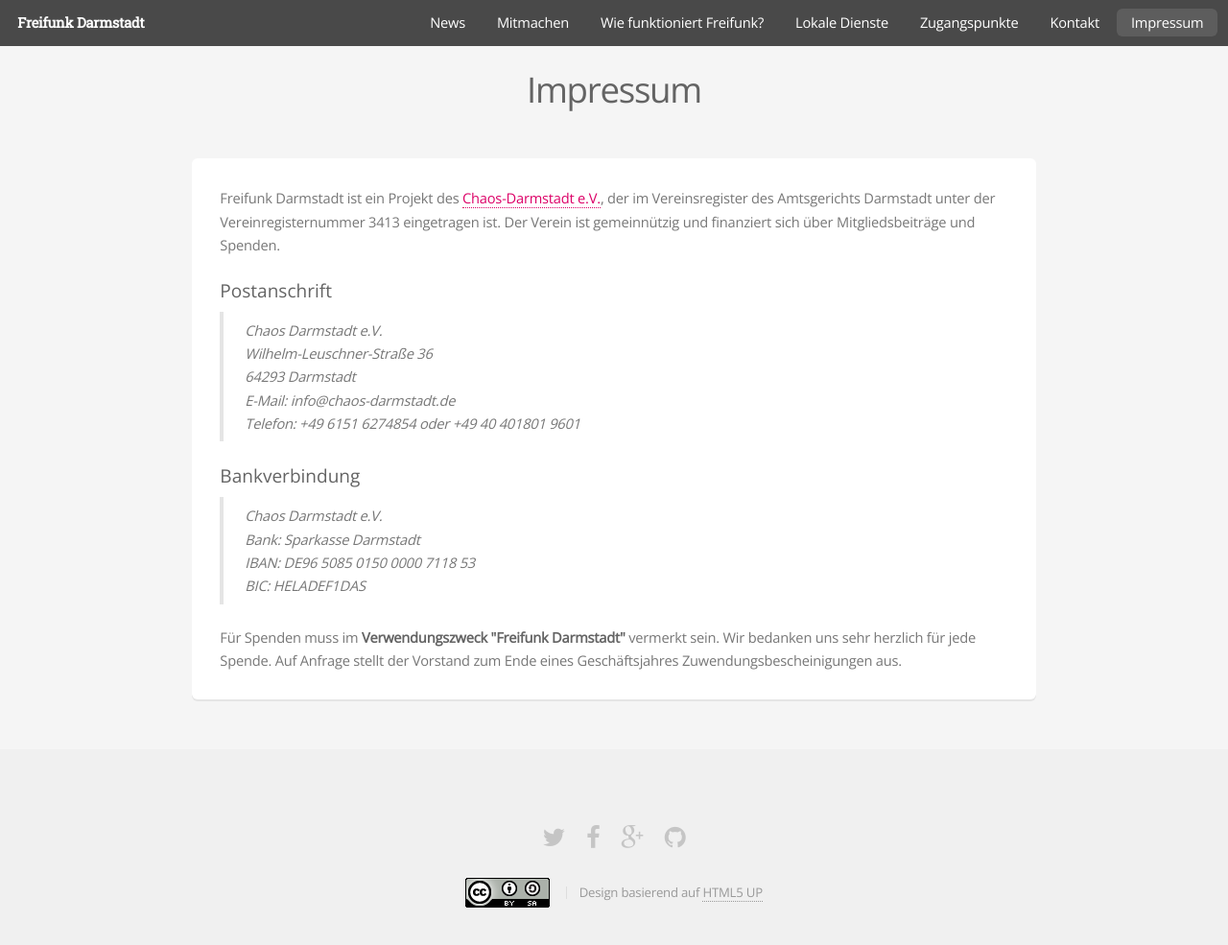
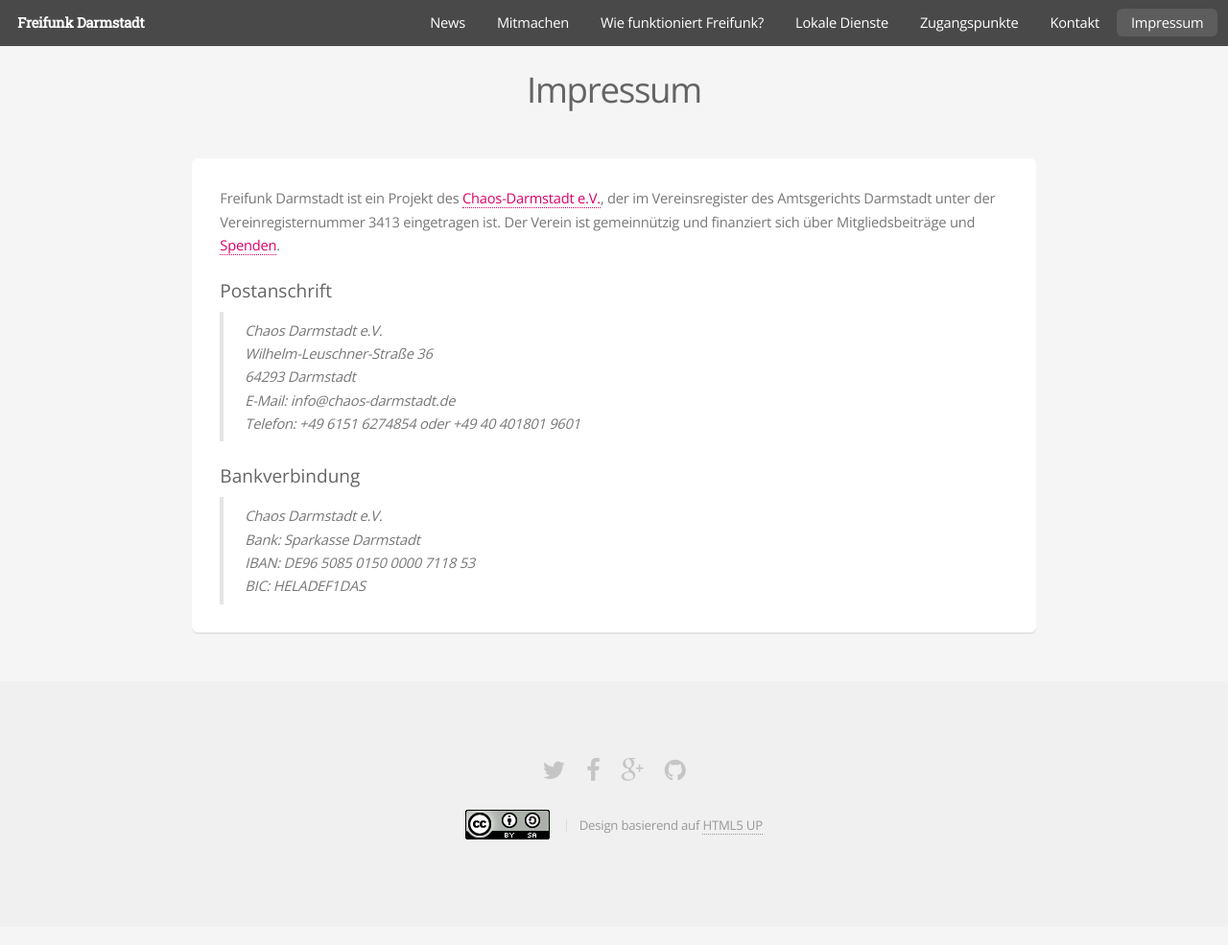
Before and after one commit to mdrenger/darmstadt.freifunk.net, a Jekyll site: the page built from pages/impressum.html, in a window 1280 px wide and 1036 px high. Shown: the top 985 px of the window at 96% size. Built offline with Jekyll 4.4.1, drawn with Linux system fonts in a browser that asks for light colours; some of the changed lines change nothing that is shown.

Commit message:
Impressum: link to Mitmachen/Spenden

```diff
--- a/pages/impressum.html
+++ b/pages/impressum.html
@@ -19,7 +19,7 @@
 	                </header>
 
 			<div class="box" id="impressum">
-				<p>Freifunk Darmstadt ist ein Projekt des <a href="https://chaos-darmstadt.de">Chaos-Darmstadt e.V.</a>, der im Vereinsregister des Amtsgerichts Darmstadt unter der Vereinregisternummer 3413 eingetragen ist. Der Verein ist gemeinnützig und finanziert sich über Mitgliedsbeiträge und Spenden.</p>
+				<p>Freifunk Darmstadt ist ein Projekt des <a href="https://chaos-darmstadt.de">Chaos-Darmstadt e.V.</a>, der im Vereinsregister des Amtsgerichts Darmstadt unter der Vereinregisternummer 3413 eingetragen ist. Der Verein ist gemeinnützig und finanziert sich über Mitgliedsbeiträge und <a href="/mitmachen/spenden/">Spenden</a>.</p>
 
 				<h4>Postanschrift</h4>
 				<blockquote>
@@ -37,7 +37,7 @@
 					IBAN: DE96 5085 0150 0000 7118 53 <br/>
 					BIC: HELADEF1DAS <br/>
 				</blockquote>
-				<p>Für Spenden muss im <strong>Verwendungszweck "Freifunk Darmstadt"</strong> vermerkt sein. Wir bedanken uns sehr herzlich für jede Spende. Auf Anfrage stellt der Vorstand zum Ende eines Geschäftsjahres Zuwendungsbescheinigungen aus.</p>
+
 			</div>
 		</section>
 	{% include footer.html %}
```
